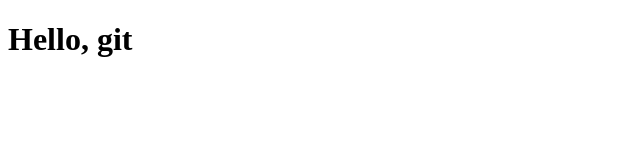
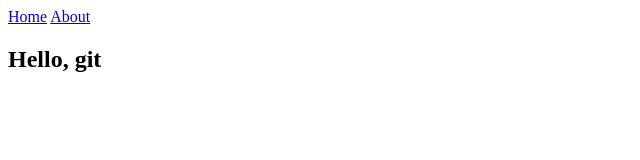
Before and after one commit to AYVSM/cuddly-doodle, a plain HTML site: page index.html in a window 1280 px wide. Shown: the whole page, without its empty margins (0-640 px from the left). Drawn offline with Linux system fonts and the light colour scheme.

Commit message:
menambahkan semantic element

```diff
--- a/index.html
+++ b/index.html
@@ -6,6 +6,16 @@
     <title>Belajar git</title>
 </head>
 <body>
-    <h1>Hello, git</h1>
+    <header>
+        <nav>
+            <a href="#">Home</a>
+            <a href="#">About</a>
+        </nav>
+    </header>
+    <section class="main">
+        <h1>Hello, git</h1>
+    </section>
+    <footer></footer>
+
 </body>
 </html>
```
